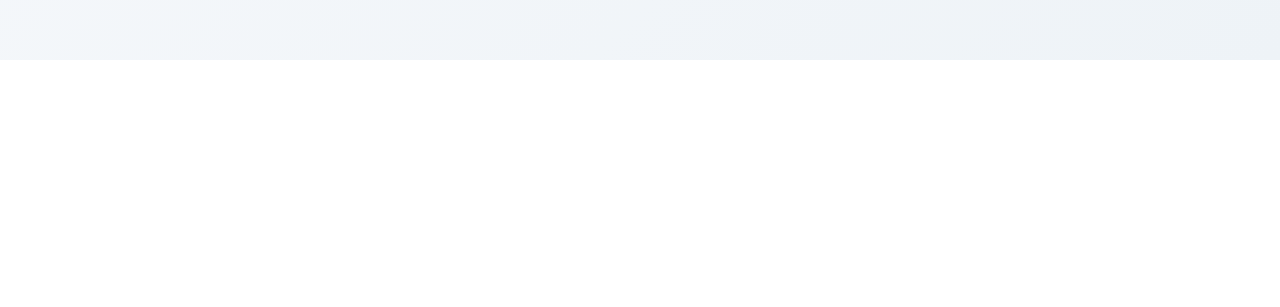
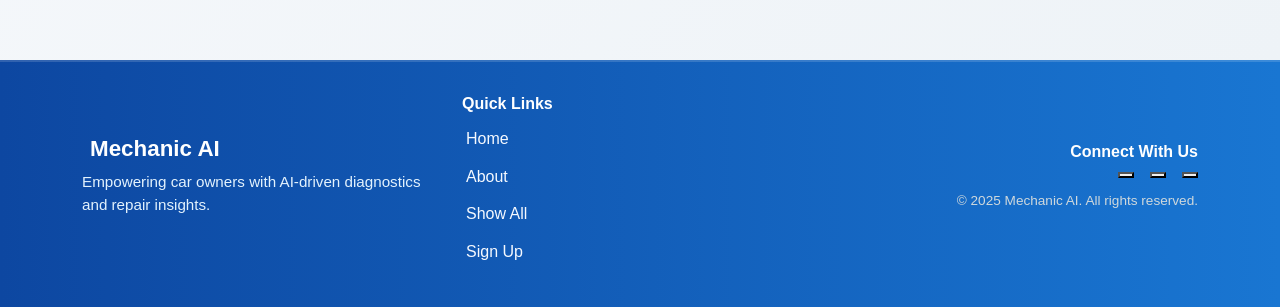
Before and after one commit to rebahama/rebahama-ai-mechanic-frontend, a React (Create React App) app: page /showall in a window 1280 px wide. Shown: the part 740-1047 px from the top of the page. Before the commit the page ends 800 px from the top, so only its background shows below. Built offline with nearby package versions, Linux system fonts and the light colour scheme; no server answers; a web font is replaced by a local one.

Commit message:
style homepage and add links

```diff
--- a/src/App.js
+++ b/src/App.js
@@ -9,6 +9,7 @@ import './api/axiosDefault';
 import CreateAccount from './webpage/auth/CreateAcount';
 import ShowAll from './webpage/ShowAll';
 import HomePage from './webpage/HomePage';
+import Footer from './components/Footer';
 
 function App() {
   return (
@@ -21,6 +22,7 @@ function App() {
           <Route path="/signup" element={<CreateAccount />} />
           <Route path="/showall" element={<ShowAll />} />
         </Routes>
+        <Footer />
       </div>
     </BrowserRouter>
   );
--- /dev/null
+++ b/src/components/Footer.js
@@ -0,0 +1,87 @@
+import React from 'react';
+import { Link } from 'react-router-dom';
+import Container from 'react-bootstrap/Container';
+import Row from 'react-bootstrap/Row';
+import Col from 'react-bootstrap/Col';
+import styles from '../styles/Footer.module.css';
+
+const Footer = () => {
+  return (
+    <footer className={styles.footer}>
+      <Container>
+        <Row className="text-center text-md-start align-items-center">
+          {/* Brand / About */}
+          <Col md={4} className="mb-3 mb-md-0">
+            <h5 className={styles.brand}>
+              <wa-icon name="tools" class="me-2"></wa-icon>
+              Mechanic AI
+            </h5>
+            <p className={styles.desc}>
+              Empowering car owners with AI-driven diagnostics and repair insights.
+            </p>
+          </Col>
+
+          {/* Quick Links */}
+          <Col md={4} className="mb-3 mb-md-0">
+            <h6 className={styles.linkTitle}>Quick Links</h6>
+            <ul className={styles.linkList}>
+              <li>
+                <Link to="/">
+                  <wa-icon name="house" class="me-1"></wa-icon> Home
+                </Link>
+              </li>
+              <li>
+                <Link to="/about">
+                  <wa-icon name="info-circle" class="me-1"></wa-icon> About
+                </Link>
+              </li>
+              <li>
+                <Link to="/showall">
+                  <wa-icon name="list" class="me-1"></wa-icon> Show All
+                </Link>
+              </li>
+              <li>
+                <Link to="/signup">
+                  <wa-icon name="user-plus" class="me-1"></wa-icon> Sign Up
+                </Link>
+              </li>
+            </ul>
+          </Col>
+
+          {/* Social Icons (no invalid hrefs) */}
+          <Col md={4} className="text-md-end">
+            <h6 className={styles.linkTitle}>Connect With Us</h6>
+            <div className={styles.socialIcons}>
+              <button
+                type="button"
+                className={styles.iconButton}
+                aria-label="Website"
+              >
+                <wa-icon name="globe"></wa-icon>
+              </button>
+              <button
+                type="button"
+                className={styles.iconButton}
+                aria-label="Chat"
+              >
+                <wa-icon name="message-square"></wa-icon>
+              </button>
+              <button
+                type="button"
+                className={styles.iconButton}
+                aria-label="Community"
+              >
+                <wa-icon name="users"></wa-icon>
+              </button>
+            </div>
+            <p className={styles.copy}>
+              © {new Date().getFullYear()} Mechanic AI. All rights reserved.
+            </p>
+          </Col>
+        </Row>
+      </Container>
+    </footer>
+  );
+};
+
+export default Footer;
--- /dev/null
+++ b/src/styles/Footer.module.css
@@ -0,0 +1,76 @@
+.footer {
+    background: linear-gradient(90deg, #0d47a1, #1976d2);
+    color: #f5f9ff;
+    padding: 2rem 0;
+    font-family: 'Poppins', sans-serif;
+    border-top: 2px solid rgba(255, 255, 255, 0.15);
+    margin-top: auto;
+}
+
+.brand {
+    font-size: 1.4rem;
+    font-weight: 600;
+    color: #ffffff;
+    display: flex;
+    align-items: center;
+}
+
+.desc {
+    font-size: 0.95rem;
+    color: #e3f2fd;
+    margin-top: 0.5rem;
+}
+
+.linkTitle {
+    font-weight: 600;
+    margin-bottom: 0.7rem;
+    color: #ffffff;
+}
+
+.linkList {
+    list-style: none;
+    padding: 0;
+    margin: 0;
+}
+
+.linkList li {
+    margin-bottom: 0.4rem;
+}
+
+.linkList a {
+    color: #f5f9ff;
+    text-decoration: none;
+    transition: color 0.3s ease;
+}
+
+.linkList a:hover {
+    color: #ffeb3b;
+}
+
+.socialIcons {
+    display: flex;
+    gap: 1rem;
+    justify-content: flex-end;
+    margin-bottom: 0.8rem;
+}
+
+.socialIcons a {
+    color: #f5f9ff;
+    font-size: 1.4rem;
+    transition: transform 0.3s ease, color 0.3s ease;
+}
+
+.socialIcons a:hover {
+    color: #ffeb3b;
+    transform: scale(1.2);
+}
+
+.copy {
+    font-size: 0.85rem;
+    color: #cfd8dc;
+}
+
+.footer wa-icon {
+    font-size: 1.3rem;
+    vertical-align: middle;
+}
```
